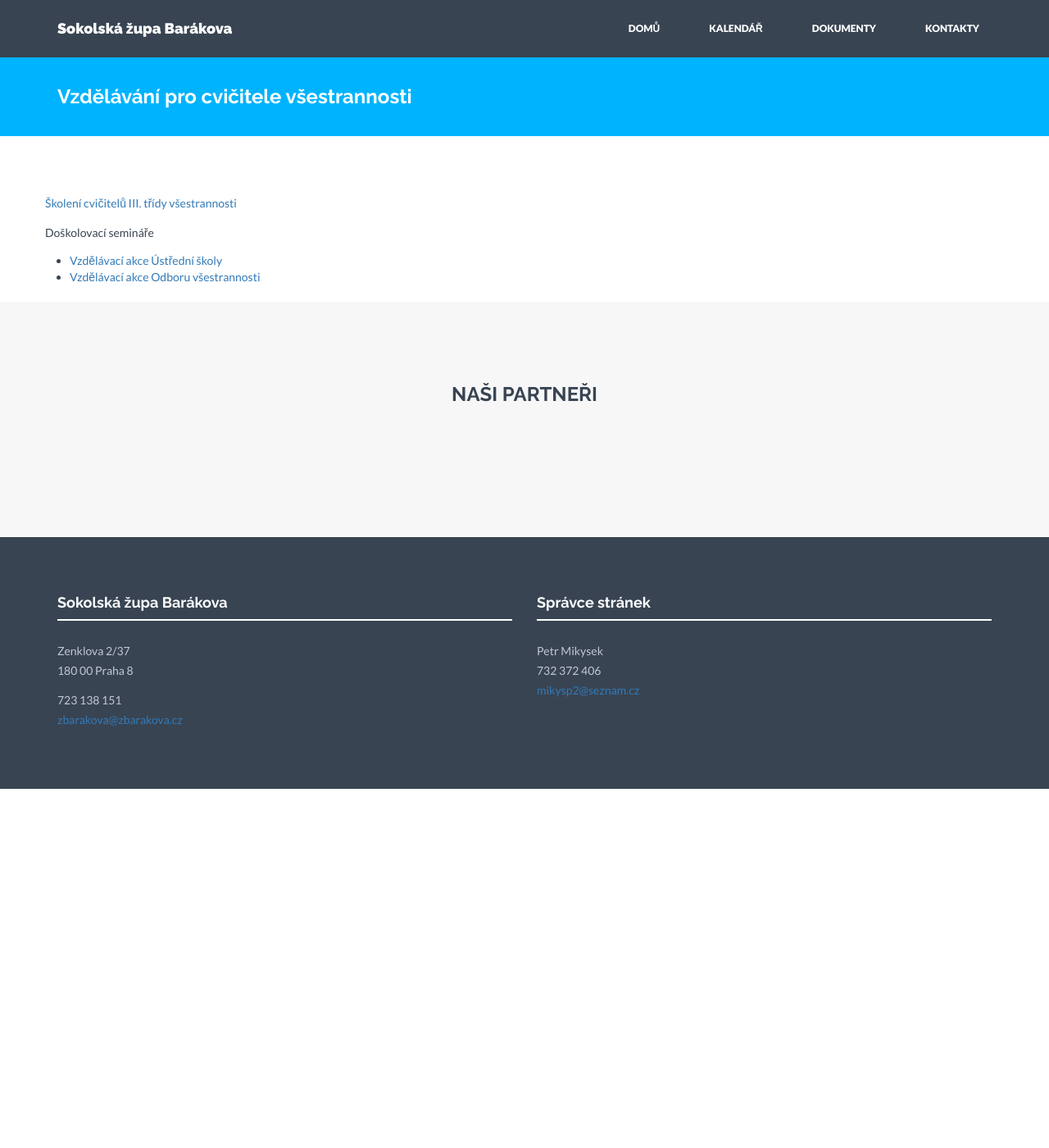
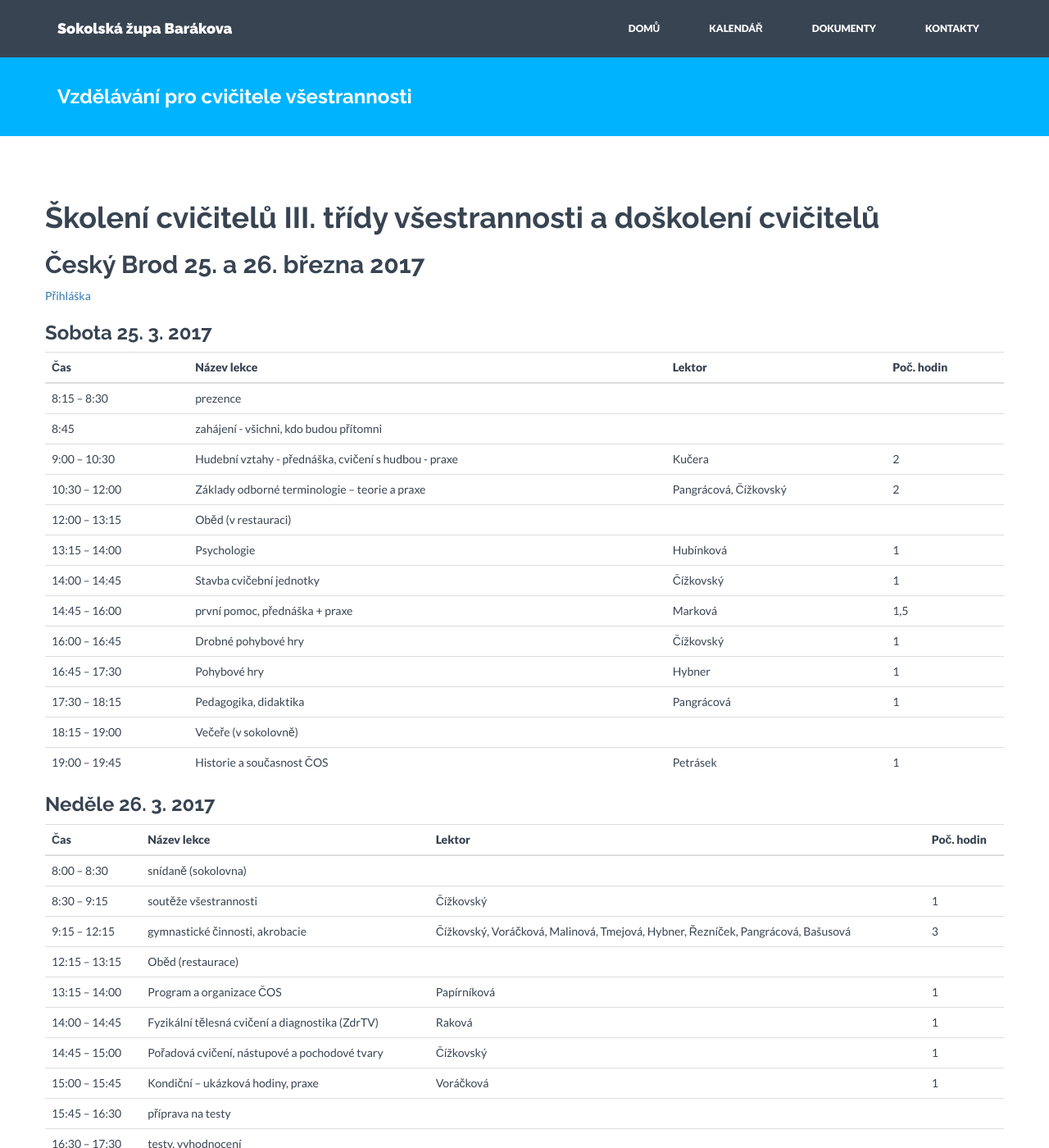
Before and after one commit to milanhybner/zbarakova.cz, a Jekyll site: the page built from ov/vzdelavani.md, in a window 1280 px wide and 1400 px high. Shown: the whole window at 82% size. Built offline with Jekyll 4.4.1, drawn with Linux system fonts in a browser that asks for light colours; nearby versions of some CDN libraries; our own code applies the rules of GitHub Pages for plain Markdown files.

Commit message:
Přidán program školení v Českém Brodě
http://www.zbarakova.cz/ov/vzdelavani.html

```diff
--- a/_data/jednoty.csv
+++ b/_data/jednoty.csv
@@ -15,14 +15,14 @@ Kralupy n.Vl.,http://www.sokol.kralupy.cz/,598,50.2415922,14.3119394
 Lázně Toušeň,http://www.dslt.cz/sokol/,57,50.1663239,14.7165819
 Lysá nad Labem,http://www.sokol-lysa.cz/,437,50.2024097,14.8422947
 Mělnické Vtelno,http://www.melnickevtelno.cz/index.php?nid=2678&lid=cs&oid=4943795,23,50.3523106,14.6951100
-Mělník Pšovka,http://www.sokol.eu/jednota/38,25,50.3539956,14.4745778
+Mělník Pšovka,http://www.sokol.eu/jednota/38,25,50.3666203,14.4683719
 Milovice,http://sokolmilovice.webnode.cz/,192,50.2268981,14.8886803
 Mochov,http://www.tjsokolmochov.wz.cz/,58,50.1403500,14.7959117
 Mratín,http://www.mratin.info/sokol/,173,50.2026322,14.5498681
 Mšeno u Mělnika,http://www.mestomseno.cz/index.php?cmd=page&id=11,300,50.4385367,14.6332942
 na Mělníce,http://www.sokol-melnik.cz/,29,50.3539956,14.4745778
 Nehvizdy,http://www.sokolnehvizdy.cz/,311,50.1292453,14.7272203
-Ovčáry-Nedomice,http://sokol-ovcary.webnode.cz/,47,50.3666203,14.4683717
+Ovčáry-Nedomice,http://sokol-ovcary.webnode.cz/,47,50.2530489,14.6138539
 Poříčany,http://sokolporicany.cz/,74,50.1070447,14.9141217
 Přistoupim,http://www.pristoupim.cz/volny-cas/spolky-sdruzeni/tj-sokol/,20,50.0572981,14.8765944
 Přívory,http://www.privory.cz/index.php/sokol-privory/rozvrh-sokolovny,171,50.2854614,14.5823036
--- a/ov/vzdelavani.md
+++ b/ov/vzdelavani.md
@@ -3,7 +3,50 @@ layout: page
 nazev: Vzdělávání pro cvičitele všestrannosti
 ---
 
-[Školení cvičitelů III. třídy všestrannosti](https://drive.google.com/open?id=0B0w6gDorCVUkQ2hFazg1YkhLeE0)
+# Školení cvičitelů III. třídy všestrannosti a doškolení cvičitelů
+
+## Český Brod 25. a 26. března 2017
+
+[Přihláška](https://drive.google.com/open?id=0B0w6gDorCVUkQ2hFazg1YkhLeE0)
+
+### Sobota 25. 3. 2017
+
+|      Čas      |                     Název lekce                      |         Lektor        | Poč. hodin |
+|---------------|------------------------------------------------------|-----------------------|------------|
+| 8:15 – 8:30   | prezence                                             |                       |            |
+| 8:45          | zahájení - všichni, kdo budou přítomni               |                       |            |
+| 9:00 – 10:30  | Hudební vztahy - přednáška, cvičení s hudbou - praxe | Kučera                | 2          |
+| 10:30 – 12:00 | Základy odborné terminologie – teorie a praxe        | Pangrácová, Čížkovský | 2          |
+| 12:00 – 13:15 | Oběd (v restauraci)                                  |                       |            |
+| 13:15 – 14:00 | Psychologie                                          | Hubínková             | 1          |
+| 14:00 – 14:45 | Stavba cvičební jednotky                             | Čížkovský             | 1          |
+| 14:45 – 16:00 | první pomoc, přednáška + praxe                       | Marková               | 1,5        |
+| 16:00 – 16:45 | Drobné pohybové hry                                  | Čížkovský             | 1          |
+| 16:45 – 17:30 | Pohybové hry                                         | Hybner                | 1          |
+| 17:30 – 18:15 | Pedagogika, didaktika                                | Pangrácová            | 1          |
+| 18:15 – 19:00 | Večeře (v sokolovně)                                 |                       |            |
+| 19:00 – 19:45 | Historie a současnost ČOS                            | Petrásek              | 1          |
+
+
+### Neděle 26. 3. 2017
+
+|      Čas      |                   Název lekce                   |                                      Lektor                                     | Poč. hodin |
+|---------------|-------------------------------------------------|---------------------------------------------------------------------------------|------------|
+| 8:00 – 8:30   | snídaně (sokolovna)                             |                                                                                 |            |
+| 8:30 – 9:15   | soutěže všestrannosti                           | Čížkovský                                                                       |          1 |
+| 9:15 – 12:15  | gymnastické činnosti, akrobacie                 | Čížkovský, Voráčková, Malinová, Tmejová, Hybner, Řezníček, Pangrácová, Bašusová |          3 |
+| 12:15 – 13:15 | Oběd (restaurace)                               |                                                                                 |            |
+| 13:15 – 14:00 | Program a organizace ČOS                        | Papírníková                                                                     |          1 |
+| 14:00 – 14:45 | Fyzikální tělesná cvičení a diagnostika (ZdrTV) | Raková                                                                          |          1 |
+| 14:45 – 15:00 | Pořadová cvičení, nástupové a pochodové tvary   | Čížkovský                                                                       |          1 |
+| 15:00 – 15:45 | Kondiční – ukázková hodiny, praxe               | Voráčková                                                                       |          1 |
+| 15:45 – 16:30 | příprava na testy                               |                                                                                 |            |
+| 16:30 – 17:30 | testy, vyhodnocení                              |                                                                                 |            |
+| Do 18:00      | zakončení                                       |                                                                                 |            |
+
+
+---
+
 
 Doškolovací semináře
 
```
Also changed, not shown: kontakty.md (+1 -1 lines).
